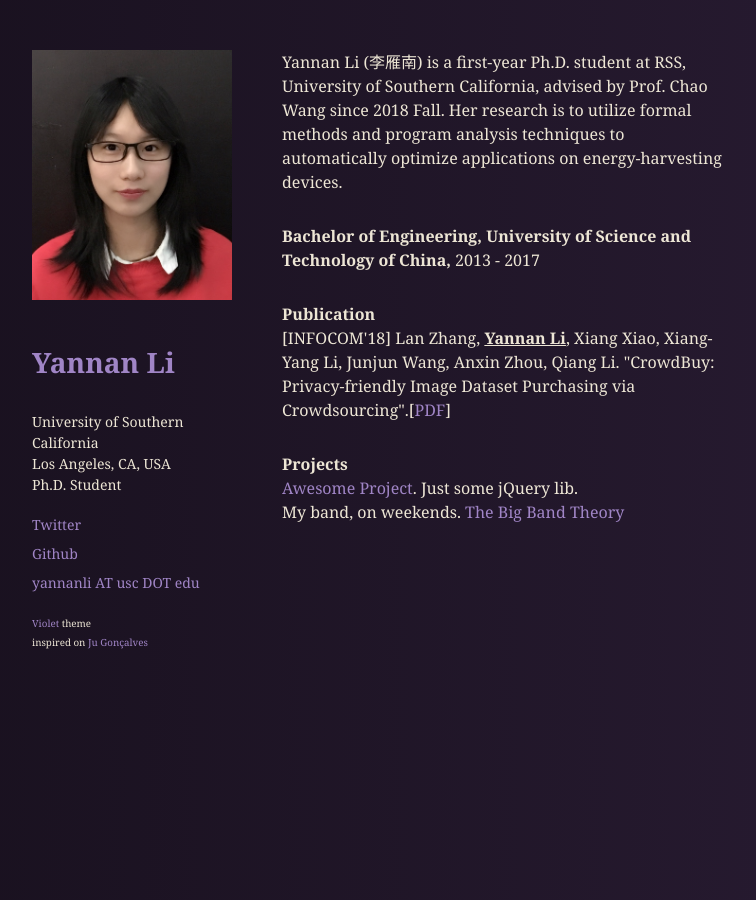
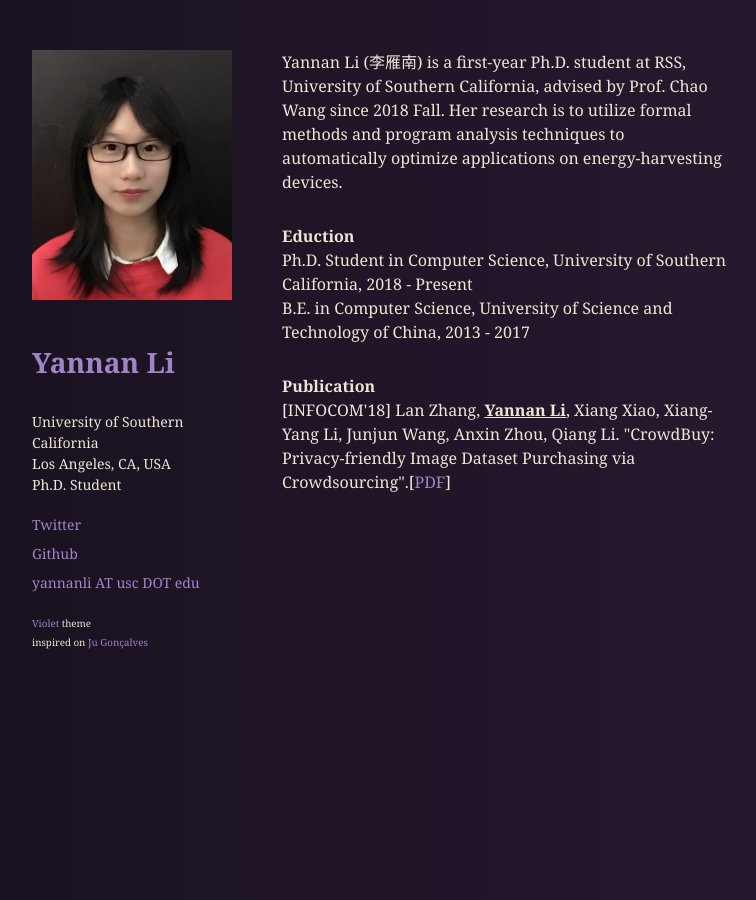
Before and after one commit to YannanLiCS/YannanLiCS.github.io.backup, a Jekyll site: the page built from index.html, in a window 1280 px wide. Shown: the whole page, without its empty margins (68-824 px from the left). Built offline with Jekyll 4.4.1, drawn with Linux system fonts in a browser that asks for light colours.

Commit message:
Update index.html

```diff
--- a/index.html
+++ b/index.html
@@ -35,7 +35,9 @@ title: Home
   </p>
 
   <p>
-  <strong>Bachelor of Engineering, University of Science and Technology of China,</strong> 2013 - 2017<br>
+  <strong>Eduction</strong></br>
+  Ph.D. Student in Computer Science, University of Southern California, 2018 - Present<br>
+  B.E. in Computer Science, University of Science and Technology of China, 2013 - 2017
   </p>
 
   <p>
@@ -43,9 +45,4 @@ title: Home
     [INFOCOM'18] Lan Zhang, <strong><u>Yannan Li</u></strong>, Xiang Xiao, Xiang-Yang Li, Junjun Wang, Anxin Zhou, Qiang Li. "CrowdBuy: Privacy-friendly Image Dataset Purchasing via Crowdsourcing".[<a href="assets/images/CrowdBuy.pdf">PDF</a>]</li>
   </p>
 
-  <p>
-    <strong>Projects</strong></br>
-    <a href="http://aweso.me/">Awesome Project</a>. Just some jQuery lib.
-    <br>My band, on weekends. <a href="https://google.com/search?q=my+band">The Big Band Theory</a>
-  </p>
 </section>
```
